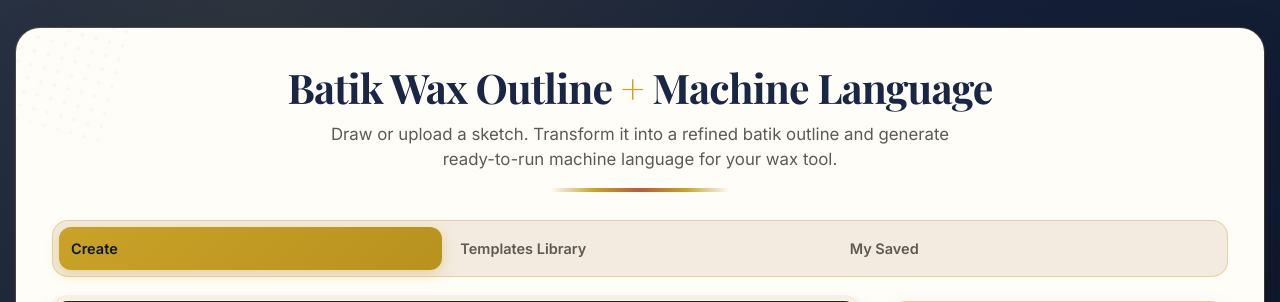
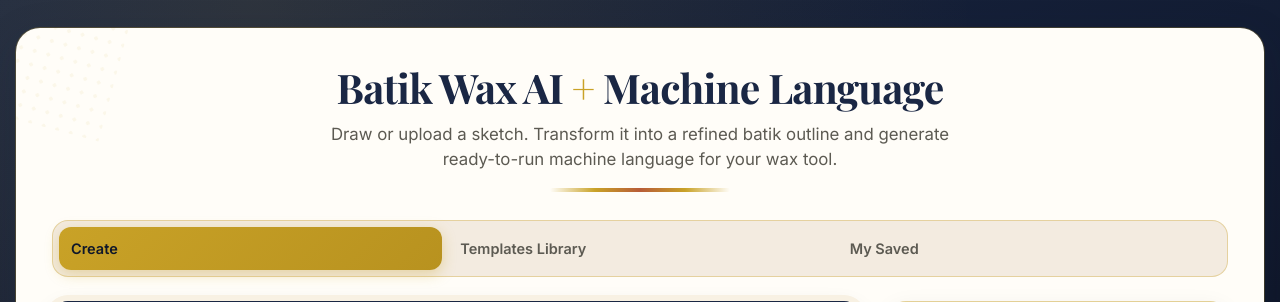
Before and after one commit to JoelCMThan/BatikAppTesting, a Flask app: page / in a window 1280 px wide. Shown: the top 302 px of the page. Run offline with Flask 3, Linux system fonts and the light colour scheme.

Commit message:
Update index.html

```diff
--- a/templates/index.html
+++ b/templates/index.html
@@ -556,7 +556,7 @@
 <body>
 <div class="container">
     <header>
-        <h1>Batik Wax Outline <span>+</span> Machine Language</h1>
+        <h1>Batik Wax AI <span>+</span> Machine Language</h1>
         <p>Draw or upload a sketch. Transform it into a refined batik outline and generate ready-to-run machine language for your wax tool.</p>
         <div class="batik-divider"></div>
     </header>
```
